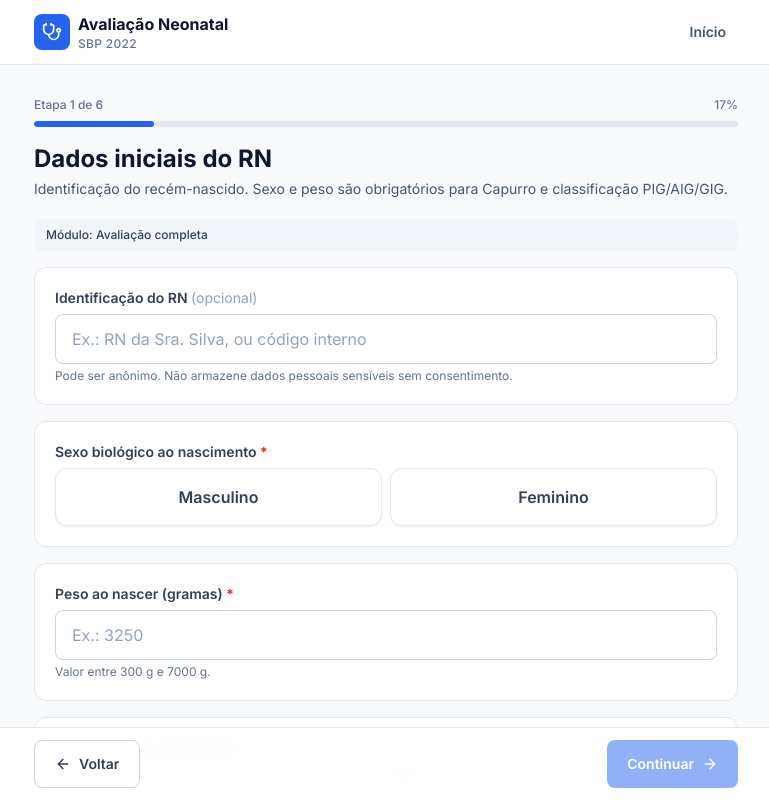
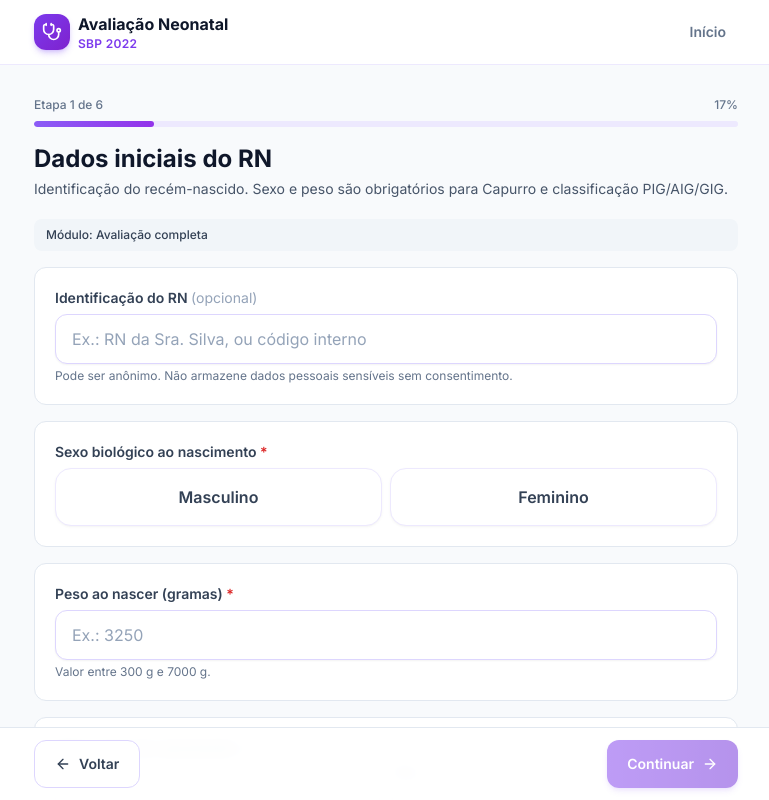
Before and after one commit to renato-RCM/Avaliacao_Neonatal_SBP_2022, a React (Vite) app: page / in a window 1280 px wide. Both pictures are taken after a click on the button 640 px from the left and 397 px from the top of the page. Shown: the top 800 px of the page, without its empty margins (254-1023 px from the left). Built offline with nearby package versions, Linux system fonts and the light colour scheme.

Commit message:
style: redesign visual com tema violeta — cores mais suaves, cantos arredondados, gradientes modernos

```diff
--- a/src/components/common/Layout.tsx
+++ b/src/components/common/Layout.tsx
@@ -12,15 +12,15 @@ export function Layout({ children, showPrint = false }: LayoutProps) {
 
   return (
     <div className="min-h-screen bg-slate-50">
-      <header className="sticky top-0 z-30 border-b border-slate-200 bg-white/95 backdrop-blur no-print">
+      <header className="sticky top-0 z-30 border-b border-violet-100 bg-white/90 backdrop-blur-md no-print">
         <div className="container-app flex items-center justify-between py-3">
-          <Link to="/" className="flex items-center gap-2 text-slate-900 hover:text-clinical-700">
-            <span className="grid h-9 w-9 place-items-center rounded-lg bg-clinical-600 text-white shadow-sm">
+          <Link to="/" className="flex items-center gap-2 text-slate-900 hover:text-violet-700 transition-colors">
+            <span className="grid h-9 w-9 place-items-center rounded-xl bg-gradient-to-br from-violet-600 to-purple-700 text-white shadow-md shadow-violet-500/30">
               <Stethoscope className="h-5 w-5" aria-hidden />
             </span>
             <div className="leading-tight">
               <div className="text-sm font-bold sm:text-base">Avaliação Neonatal</div>
-              <div className="text-[10px] font-medium uppercase tracking-wide text-slate-500 sm:text-xs">
+              <div className="text-[10px] font-semibold uppercase tracking-wide text-violet-600 sm:text-xs">
                 SBP 2022
               </div>
             </div>
--- a/src/components/common/SectionCard.tsx
+++ b/src/components/common/SectionCard.tsx
@@ -10,7 +10,7 @@ interface SectionCardProps {
 
 export function SectionCard({ title, description, children, badge, rightSlot }: SectionCardProps) {
   return (
-    <section className="rounded-xl border border-slate-200 bg-white p-4 shadow-card sm:p-5">
+    <section className="rounded-2xl border border-violet-100 bg-white p-4 shadow-card sm:p-5">
       <header className="mb-3 flex items-start justify-between gap-3">
         <div className="min-w-0">
           <div className="flex items-center gap-2">
--- a/src/components/common/StepNav.tsx
+++ b/src/components/common/StepNav.tsx
@@ -42,9 +42,9 @@ export function StepNav({
         </span>
         <span>{progress}%</span>
       </div>
-      <div className="h-1.5 w-full overflow-hidden rounded-full bg-slate-200">
+      <div className="h-1.5 w-full overflow-hidden rounded-full bg-violet-100">
         <div
-          className="h-full rounded-full bg-clinical-600 transition-[width] duration-300"
+          className="h-full rounded-full bg-gradient-to-r from-violet-500 to-purple-600 transition-[width] duration-500"
           style={{ width: `${progress}%` }}
           role="progressbar"
           aria-valuenow={progress}
--- a/src/index.css
+++ b/src/index.css
@@ -9,7 +9,7 @@
   }
 
   body {
-    @apply bg-slate-50 text-slate-900 antialiased;
+    @apply bg-violet-50/50 text-slate-800 antialiased;
     font-family: 'Inter', system-ui, -apple-system, 'Segoe UI', Roboto, sans-serif;
     font-feature-settings: 'cv02', 'cv03', 'cv04', 'cv11';
   }
@@ -17,7 +17,7 @@
   *,
   *::before,
   *::after {
-    @apply border-slate-200;
+    @apply border-violet-100;
   }
 
   button,
@@ -47,35 +47,38 @@
   }
 
   .card-clickable {
-    @apply cursor-pointer rounded-xl border border-slate-200 bg-white p-4 shadow-card transition-all
-           hover:border-clinical-300 hover:shadow-card-hover active:scale-[0.99];
+    @apply cursor-pointer rounded-2xl border border-violet-100 bg-white p-4 shadow-card transition-all duration-200
+           hover:border-violet-300 hover:shadow-card-hover active:scale-[0.99];
   }
 
   .card-selected {
-    @apply border-clinical-600 ring-2 ring-clinical-600/30 bg-clinical-50;
+    @apply border-violet-500 ring-2 ring-violet-500/20 bg-violet-50/80;
   }
 
   .btn {
-    @apply inline-flex items-center justify-center gap-2 rounded-lg px-5 py-3 text-sm font-semibold
-           transition-colors disabled:cursor-not-allowed disabled:opacity-50 min-h-[48px];
+    @apply inline-flex items-center justify-center gap-2 rounded-xl px-5 py-3 text-sm font-semibold
+           transition-all duration-200 disabled:cursor-not-allowed disabled:opacity-50 min-h-[48px];
   }
 
   .btn-primary {
-    @apply btn bg-clinical-600 text-white shadow-sm hover:bg-clinical-700 active:bg-clinical-800;
+    @apply btn bg-gradient-to-r from-violet-600 to-violet-700 text-white shadow-md shadow-violet-500/25
+           hover:from-violet-700 hover:to-violet-800 hover:shadow-lg hover:shadow-violet-500/30
+           active:from-violet-800 active:to-violet-800;
   }
 
   .btn-secondary {
-    @apply btn bg-white text-slate-700 border border-slate-300 hover:bg-slate-50 active:bg-slate-100;
+    @apply btn bg-white text-slate-700 border border-violet-200 hover:bg-violet-50 hover:border-violet-300
+           active:bg-violet-100;
   }
 
   .btn-ghost {
-    @apply btn bg-transparent text-slate-600 hover:bg-slate-100;
+    @apply btn bg-transparent text-slate-500 hover:bg-violet-50 hover:text-violet-700;
   }
 
   .input {
-    @apply w-full rounded-lg border border-slate-300 bg-white px-4 py-3 text-base shadow-sm
+    @apply w-full rounded-xl border border-violet-200 bg-white px-4 py-3 text-base shadow-sm
            transition-colors placeholder:text-slate-400
-           focus:border-clinical-600 focus:outline-none focus:ring-2 focus:ring-clinical-600/30;
+           focus:border-violet-500 focus:outline-none focus:ring-2 focus:ring-violet-500/20;
   }
 
   .label {
@@ -101,7 +104,6 @@
     break-before: page;
   }
 
-  /* Garante que o artigo do relatório ocupe a largura total */
   article {
     border: none !important;
     box-shadow: none !important;
@@ -110,22 +112,21 @@
     max-width: 100% !important;
   }
 
-  /* Remove fundos e bordas de containers internos */
   .rounded-xl,
-  .rounded-lg {
+  .rounded-lg,
+  .rounded-2xl,
+  .rounded-3xl {
     border: 1px solid #e2e8f0 !important;
     box-shadow: none !important;
     break-inside: avoid;
   }
 
-  /* Garante que textos pré-formatados quebrem linha */
   pre {
     white-space: pre-wrap !important;
     word-wrap: break-word !important;
     font-size: 10px !important;
   }
 
-  /* Tabelas mantêm estrutura */
   table {
     border-collapse: collapse;
     width: 100%;
@@ -136,13 +137,11 @@
     padding: 4px 8px;
   }
 
-  /* Badges mantêm cores no print */
   .badge {
     -webkit-print-color-adjust: exact;
     print-color-adjust: exact;
   }
 
-  /* Oculta header/footer da impressão (navegador) */
   @page {
     margin: 1.5cm;
     size: A4;
--- a/src/pages/DecisaoEvolucao.tsx
+++ b/src/pages/DecisaoEvolucao.tsx
@@ -23,7 +23,7 @@ function DecisaoEvolucaoPage() {
   return (
     <Layout>
       <div className="mb-5">
-        <p className="flex items-center gap-2 text-xs font-semibold uppercase tracking-wide text-clinical-700">
+        <p className="flex items-center gap-2 text-xs font-semibold uppercase tracking-wide text-violet-600">
           <Stethoscope className="h-4 w-4" aria-hidden /> Evolução de Enfermagem
         </p>
         <h1 className="mt-1 text-2xl font-bold text-slate-900 sm:text-3xl">
--- a/src/pages/EvolucaoEnfermagem.tsx
+++ b/src/pages/EvolucaoEnfermagem.tsx
@@ -181,7 +181,7 @@ function EvolucaoEnfermagemPage() {
     <Layout>
       {/* Cabeçalho */}
       <div className="mb-5">
-        <p className="flex items-center gap-2 text-xs font-semibold uppercase tracking-wide text-clinical-700">
+        <p className="flex items-center gap-2 text-xs font-semibold uppercase tracking-wide text-violet-600">
           <Stethoscope className="h-4 w-4" aria-hidden /> Evolução de Enfermagem do RN
         </p>
         <h1 className="mt-1 text-2xl font-bold text-slate-900 sm:text-3xl">
--- a/src/pages/Relatorio.tsx
+++ b/src/pages/Relatorio.tsx
@@ -120,7 +120,7 @@ function RelatorioPage() {
     <Layout showPrint>
       <div className="mb-5 flex items-start justify-between gap-3">
         <div>
-          <p className="flex items-center gap-2 text-xs font-semibold uppercase tracking-wide text-clinical-700">
+          <p className="flex items-center gap-2 text-xs font-semibold uppercase tracking-wide text-violet-600">
             <FileText className="h-4 w-4" aria-hidden /> Relatório final
           </p>
           <h1 className="mt-1 text-2xl font-bold text-slate-900 sm:text-3xl">
@@ -216,10 +216,10 @@ function RelatorioPage() {
         {textoEvolucao && (
           <section className="mb-5">
             <h2 className="mb-2 flex items-center gap-2 text-sm font-bold uppercase tracking-wide text-slate-700">
-              <Stethoscope className="h-4 w-4 text-clinical-600" aria-hidden />
+              <Stethoscope className="h-4 w-4 text-violet-600" aria-hidden />
               Evolução de Enfermagem do RN
             </h2>
-            <div className="rounded-lg border border-clinical-200 bg-clinical-50/30 p-4">
+            <div className="rounded-2xl border border-violet-200 bg-violet-50/30 p-4">
               <pre className="whitespace-pre-wrap font-mono text-xs text-slate-800 leading-relaxed">
                 {textoEvolucao}
               </pre>
--- a/tailwind.config.js
+++ b/tailwind.config.js
@@ -5,21 +5,22 @@ export default {
     extend: {
       colors: {
         clinical: {
-          50: '#eff6ff',
-          100: '#dbeafe',
-          200: '#bfdbfe',
-          300: '#93c5fd',
-          400: '#60a5fa',
-          500: '#3b82f6',
-          600: '#2563eb',
-          700: '#1d4ed8',
-          800: '#1e40af',
-          900: '#1e3a8a',
-          950: '#172554',
+          50: '#faf5ff',
+          100: '#f3e8ff',
+          200: '#e9d5ff',
+          300: '#d8b4fe',
+          400: '#c084fc',
+          500: '#a855f7',
+          600: '#9333ea',
+          700: '#7e22ce',
+          800: '#6b21a8',
+          900: '#581c87',
+          950: '#3b0764',
         },
         success: {
           50: '#f0fdf4',
           100: '#dcfce7',
+          200: '#bbf7d0',
           500: '#22c55e',
           600: '#16a34a',
           700: '#15803d',
@@ -27,6 +28,7 @@ export default {
         warning: {
           50: '#fffbeb',
           100: '#fef3c7',
+          200: '#fde68a',
           500: '#f59e0b',
           600: '#d97706',
           700: '#b45309',
@@ -34,6 +36,7 @@ export default {
         danger: {
           50: '#fef2f2',
           100: '#fee2e2',
+          200: '#fecaca',
           500: '#ef4444',
           600: '#dc2626',
           700: '#b91c1c',
@@ -43,8 +46,12 @@ export default {
         sans: ['Inter', 'system-ui', '-apple-system', 'Segoe UI', 'Roboto', 'sans-serif'],
       },
       boxShadow: {
-        card: '0 1px 3px 0 rgb(0 0 0 / 0.06), 0 1px 2px -1px rgb(0 0 0 / 0.06)',
-        'card-hover': '0 10px 25px -5px rgb(0 0 0 / 0.10), 0 8px 10px -6px rgb(0 0 0 / 0.08)',
+        card: '0 1px 3px 0 rgb(0 0 0 / 0.04), 0 1px 2px -1px rgb(0 0 0 / 0.04)',
+        'card-hover': '0 10px 25px -5px rgb(0 0 0 / 0.08), 0 8px 10px -6px rgb(0 0 0 / 0.06)',
+      },
+      borderRadius: {
+        '2xl': '1rem',
+        '3xl': '1.25rem',
       },
     },
   },
```
Also changed, not shown: src/pages/Home.tsx (+4 -4 lines).
